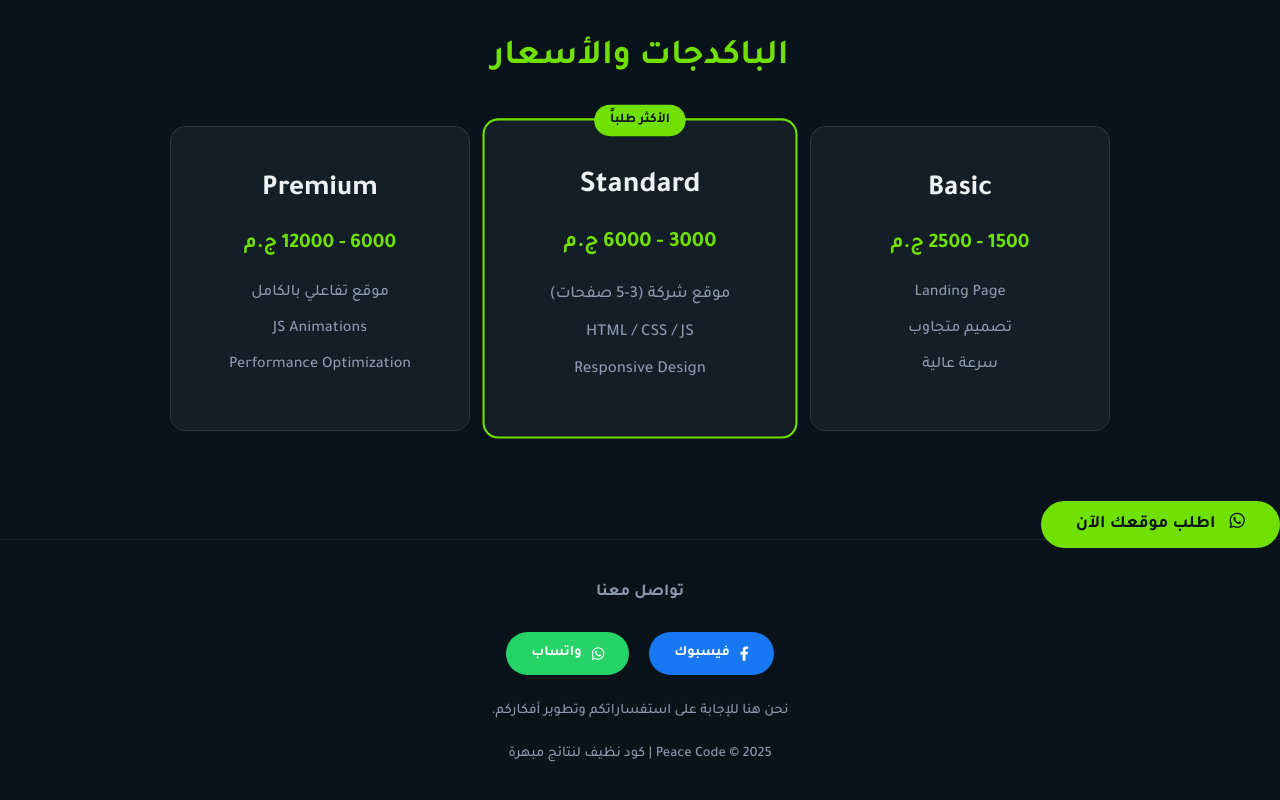
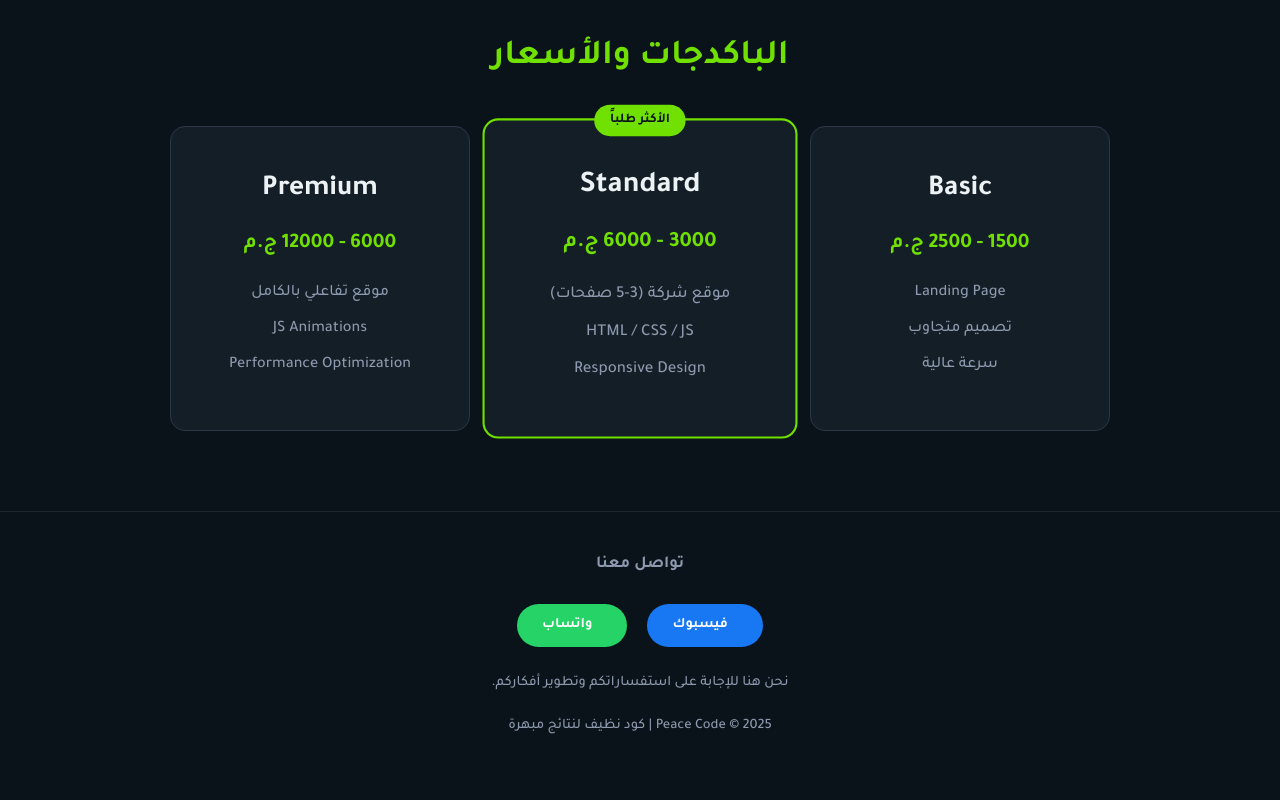
Before and after one commit to peacecode14-alt/peacecode, a plain HTML site: page index.html in a window 1280 px wide. Shown: the part 1623-2423 px from the top of the page. After the commit the page ends 2401 px from the top, so only its background shows below. Drawn offline with Linux system fonts and the light colour scheme.

Commit message:
Update index.html

```diff
--- a/index.html
+++ b/index.html
@@ -86,11 +86,7 @@
         </div>
     </section>
 
-   <link rel="stylesheet" href="https://cdnjs.cloudflare.com/ajax/libs/font-awesome/6.0.0/css/all.min.css">
 
-<a href="https://wa.me/201068809019?text=أهلاً%20Peace%20Code،%20أريد%20الاستفسار%20عن%20برمجة%20موقع" class="hero-btn">
-    <i class="fab fa-whatsapp"></i> اطلب موقعك الآن
-</a>
 
 <footer id="contact">
     <div class="footer-content">
```
